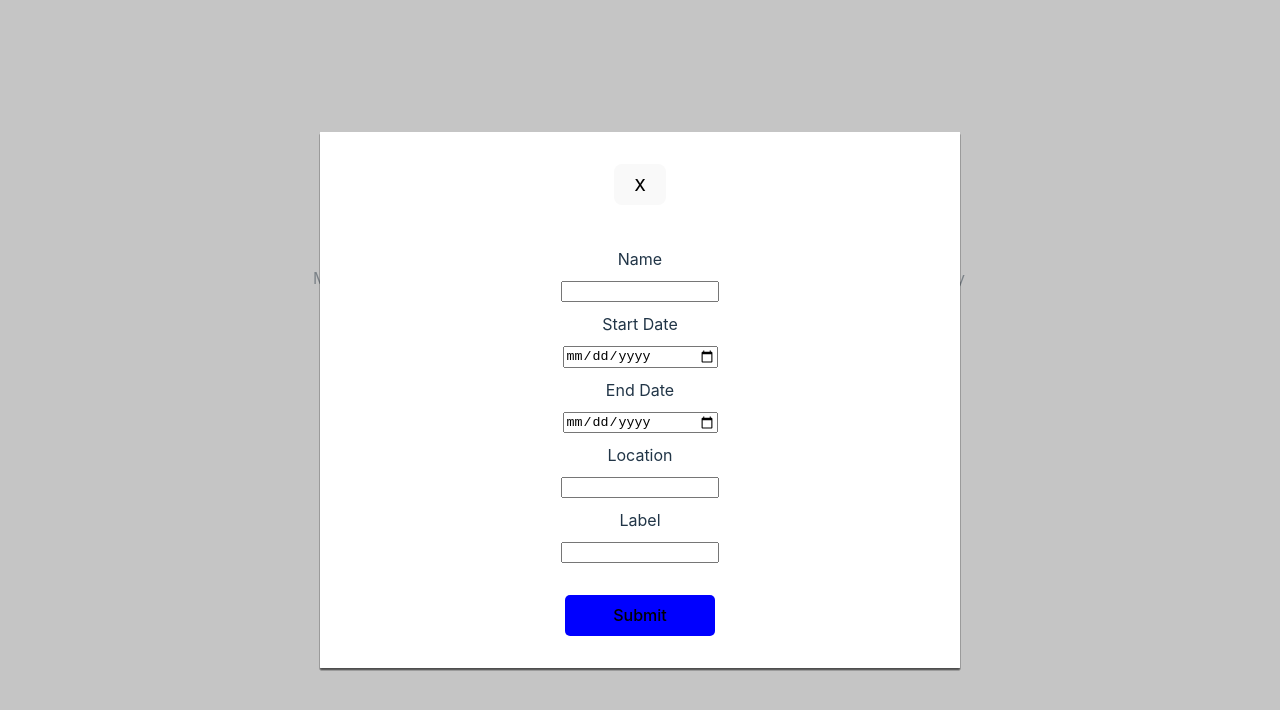
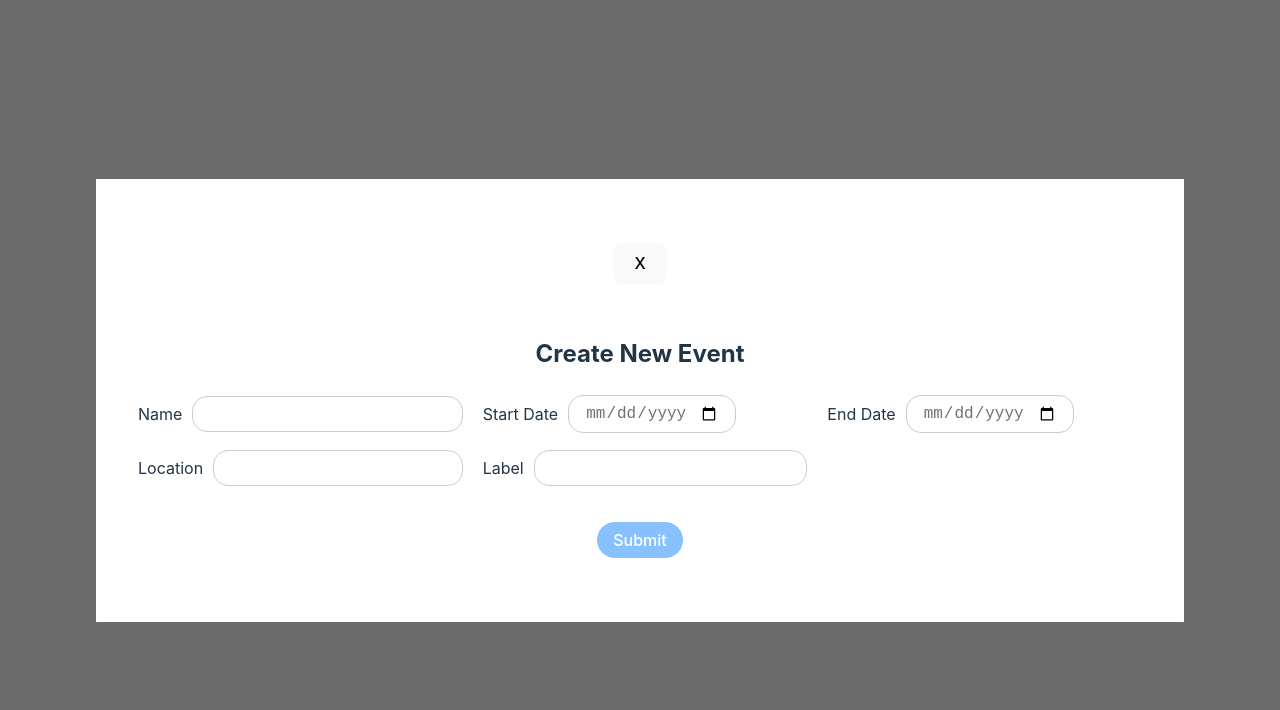
Before and after one commit to juanmaurente/event-calendar, a React (Vite) app: page / in a window 1280 px wide. Both pictures are taken after a click on the element "10". Shown: the top 710 px of the page. Built offline with nearby package versions, Linux system fonts and the light colour scheme.

Commit message:
fixing some display of modal issues. I've also changed data validation

```diff
--- a/src/components/From/Form.scss
+++ b/src/components/From/Form.scss
@@ -1,20 +1,71 @@
-.form-container {
-	display: flex;
-	flex-direction: column;
-	justify-content: center;
+.form-content {
+	display: grid;
+	grid-template-columns: repeat(3, 2fr);
 	align-items: center;
+	gap: 10px;
 }
 
-.form-container label {
-	padding: 10px 0px;
+.form-field {
+	display: flex;
+	align-items: center;
+	justify-content: start;
 }
 
-.form-container input {
-	width: 150px;
+.form-label {
+	font-size: 1rem;
+	margin: 10px;
+	text-align: right;
+}
+
+.form-control {
+	width: 100px;
+	padding: 0.5rem 1rem;
+	font-size: 1rem;
+	color: rgba(0, 0, 0, 0.555);
+	border: 1px solid #ccc;
+	border-radius: 15px;
+}
+
+.form-string {
+	width: 80%;
+}
+.form-date {
+	width: 40%;
+}
+
+.text-danger {
+	color: #dc3545;
 }
 
 .form-submit {
-	background-color: blue;
-	width: 150px;
-	border-radius: 5px;
+	margin: 1rem auto;
+	padding: 0.5rem 1rem;
+	font-size: 1rem;
+	text-align: center;
+	text-decoration: none;
+	background-color: #49a1ff;
+	color: #fff;
+	border: none;
+	border-radius: 20px;
+	cursor: pointer;
 }
+
+.form-submit:disabled {
+	opacity: 0.65;
+	cursor: not-allowed;
+}
+
+.form-submit:hover {
+	background-color: #0069d9;
+}
+
+.form-submit:disabled:hover {
+	opacity: 0.95;
+	color: rgb(255, 0, 0);
+	cursor: not-allowed;
+}
+
+.form-header {
+	text-align: center;
+	margin-bottom: 1rem;
+}
--- a/src/components/From/Form.tsx
+++ b/src/components/From/Form.tsx
@@ -26,14 +26,18 @@ const Form = () => {
 	const {
 		register,
 		handleSubmit,
-		formState: { errors },
+		formState: { errors, isValid },
 	} = useForm<FormData>({ resolver: zodResolver(schema) });
 
 	const onSubmit = (data: FieldValues) => console.log(data);
 
 	return (
 		<form onSubmit={handleSubmit(onSubmit)}>
-			<div className='form-container'>
+			<div className='form-header'>
+				<h2>Create New Event</h2>
+			</div>
+			<div className='form-content'>
+				<div className='form-field'>
 					<label htmlFor='name' className='form-label'>
 						Name
 					</label>
@@ -41,12 +45,14 @@ const Form = () => {
 						{...register('name')}
 						id='name'
 						type='text'
-					className='form-control'
+						className='form-control form-string'
 					/>
 					{errors.name && (
 						<p className='text-danger'>{errors.name.message}</p>
 					)}
+				</div>
 
+				<div className='form-field'>
 					<label htmlFor='startDate' className='form-label'>
 						Start Date
 					</label>
@@ -54,11 +60,15 @@ const Form = () => {
 						{...register('startDate', { valueAsDate: true })}
 						id='startDate'
 						type='date'
-					className='form-control'
+						className='form-control form-date'
 					/>
 					{errors.startDate && (
-					<p className='text-danger'>{errors.startDate.message}</p>
+						<p className='text-danger'>
+							{errors.startDate.message}
+						</p>
 					)}
+				</div>
+				<div className='form-field'>
 					<label htmlFor='endDate' className='form-label'>
 						End Date
 					</label>
@@ -66,11 +76,13 @@ const Form = () => {
 						{...register('endDate', { valueAsDate: true })}
 						id='endDate'
 						type='date'
-					className='form-control'
+						className='form-control form-date'
 					/>
 					{errors.endDate && (
 						<p className='text-danger'>{errors.endDate.message}</p>
 					)}
+				</div>
+				<div className='form-field'>
 					<label htmlFor='location' className='form-label'>
 						Location
 					</label>
@@ -78,12 +90,13 @@ const Form = () => {
 						{...register('location')}
 						id='location'
 						type='text'
-					className='form-control'
+						className='form-control form-string'
 					/>
 					{errors.location && (
 						<p className='text-danger'>{errors.location.message}</p>
 					)}
-
+				</div>
+				<div className='form-field'>
 					<label htmlFor='label' className='form-label'>
 						Label
 					</label>
@@ -91,13 +104,14 @@ const Form = () => {
 						{...register('label')}
 						id='label'
 						type='text'
-					className='form-control'
+						className='form-control form-string'
 					/>
 					{errors.label && (
 						<p className='text-danger'>{errors.label.message}</p>
 					)}
 				</div>
-			<button className='form-submit' type='submit'>
+			</div>
+			<button disabled={!isValid} className='form-submit' type='submit'>
 				Submit
 			</button>
 		</form>
--- a/src/components/Modal/Modal.scss
+++ b/src/components/Modal/Modal.scss
@@ -4,17 +4,17 @@
 	left: 0;
 	width: 100%;
 	height: 100%;
-	background-color: rgba(156, 156, 156, 0.034);
+	background-color: rgba(0, 0, 0, 0.027);
 	display: flex;
 	justify-content: center;
 	align-items: center;
 }
 
 .modal-content {
-	width: 50%;
+	width: 80vw;
+	padding: 2rem;
 	background-color: #fff;
 	border-radius: 1px;
-	box-shadow: 0 2px 2px rgba(0, 0, 0, 0.055);
 }
 
 .modal-content button {
```
Also changed, not shown: 1 other file (tests, documents, lock files or other folders). Lines whose indentation alone changed are shown as unchanged.
